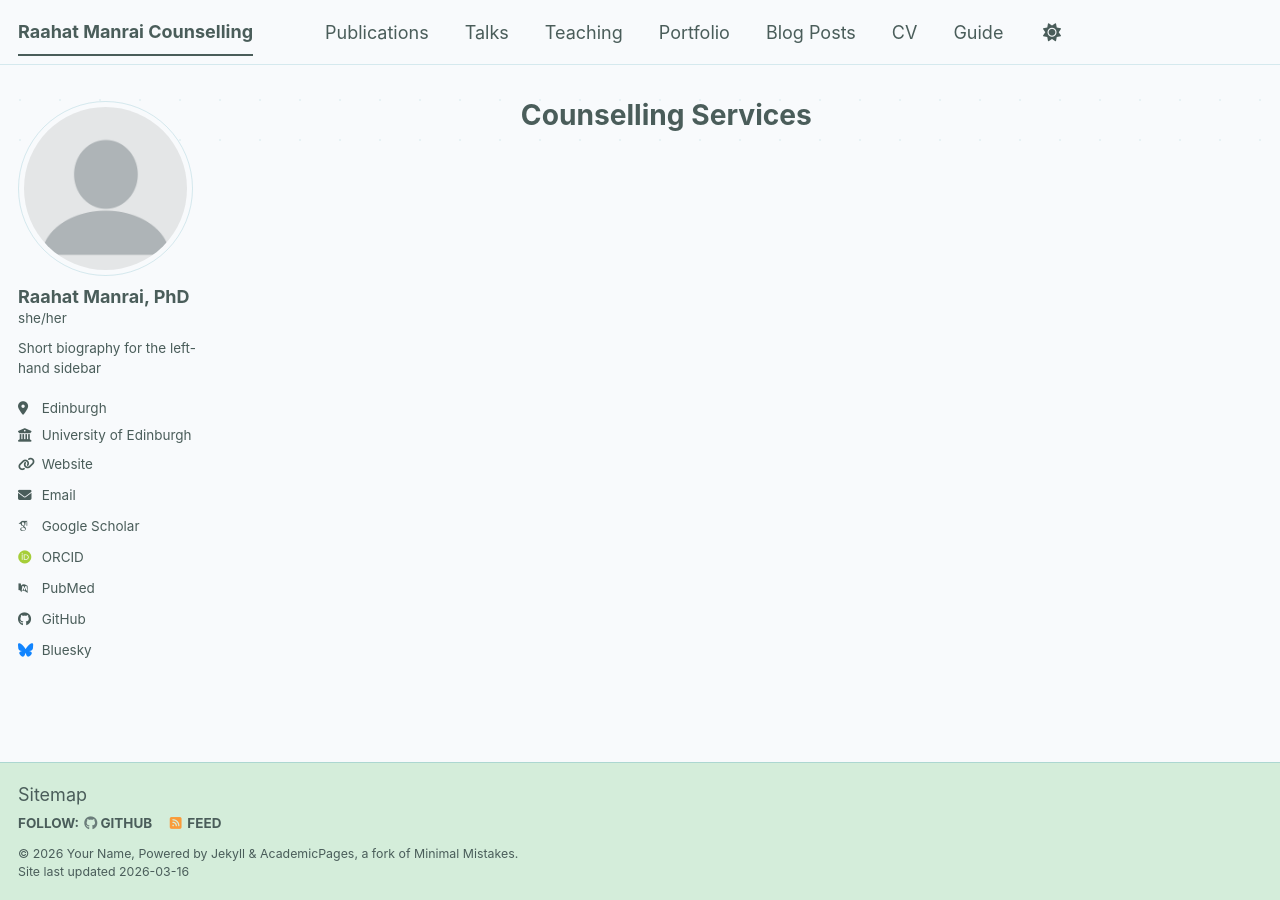
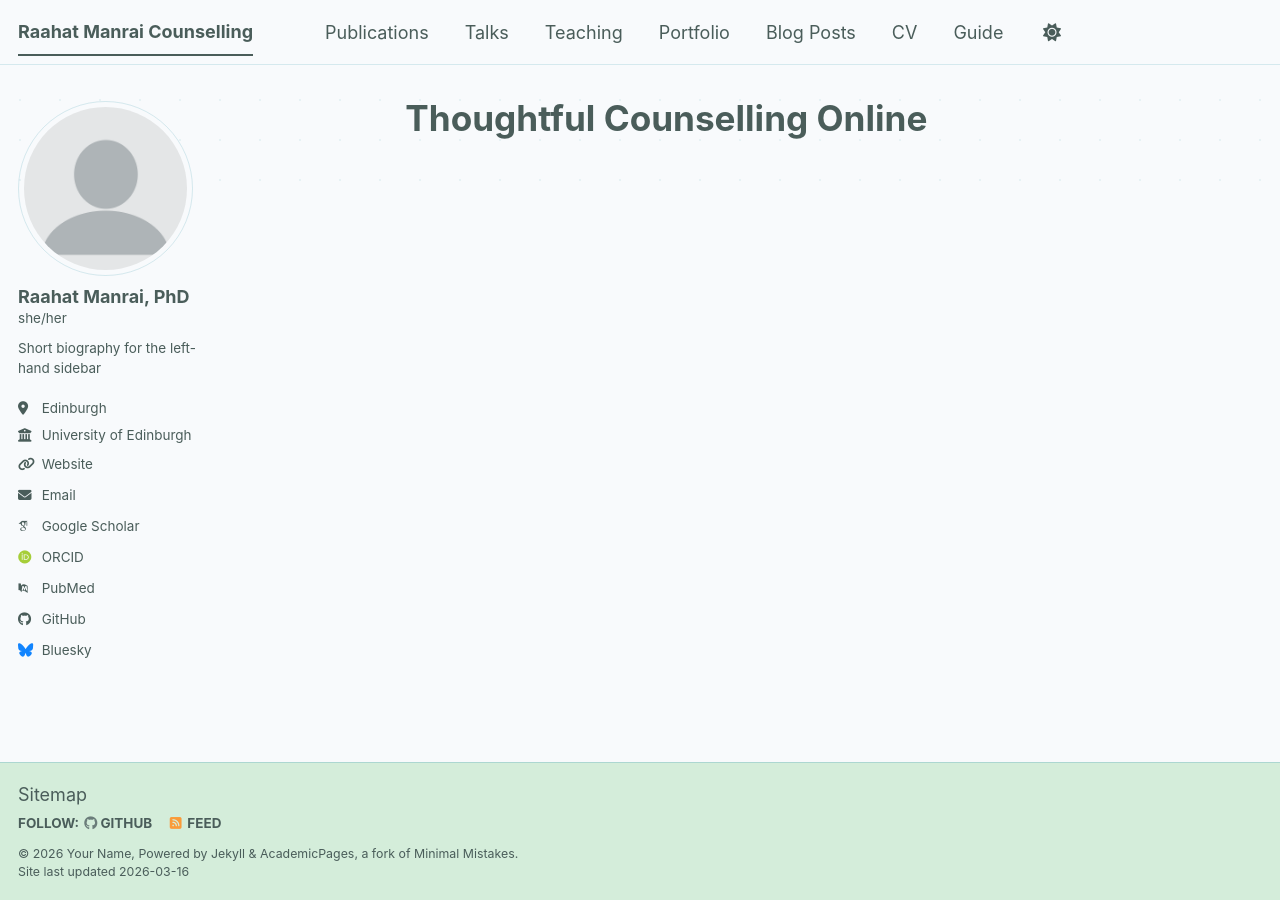
Before and after one commit to RaahatManrai/RaahatManrai.github.io, a Jekyll site: the page built from _pages/about.md, in a window 1280 px wide. Built offline with Jekyll 4.4.1, drawn with Linux system fonts in a browser that asks for light colours; some web fonts are replaced; a script bundle is joined from its source files by our own code; library files that are not in the unit come from our copies.

Commit message:
Changing the main heading

```diff
--- a/_pages/about.md
+++ b/_pages/about.md
@@ -1,6 +1,6 @@
 ---
 permalink: /
-title: "Counselling Services"
+title: "Thoughtful Counselling Online"
 author_profile: true
 redirect_from:
   - /about/
--- a/_sass/layout/_page.scss
+++ b/_sass/layout/_page.scss
@@ -43,10 +43,14 @@
   }
 }
 
-/* Homepage: center the main heading at top */
+/* Homepage: center the main heading at top, slightly larger font */
 .page--home .page__inner-wrap header,
 .page--home .page__title {
   text-align: center;
+}
+
+.page--home .page__title {
+  font-size: $type-size-2;
 }
 
 .page__lead {
```
